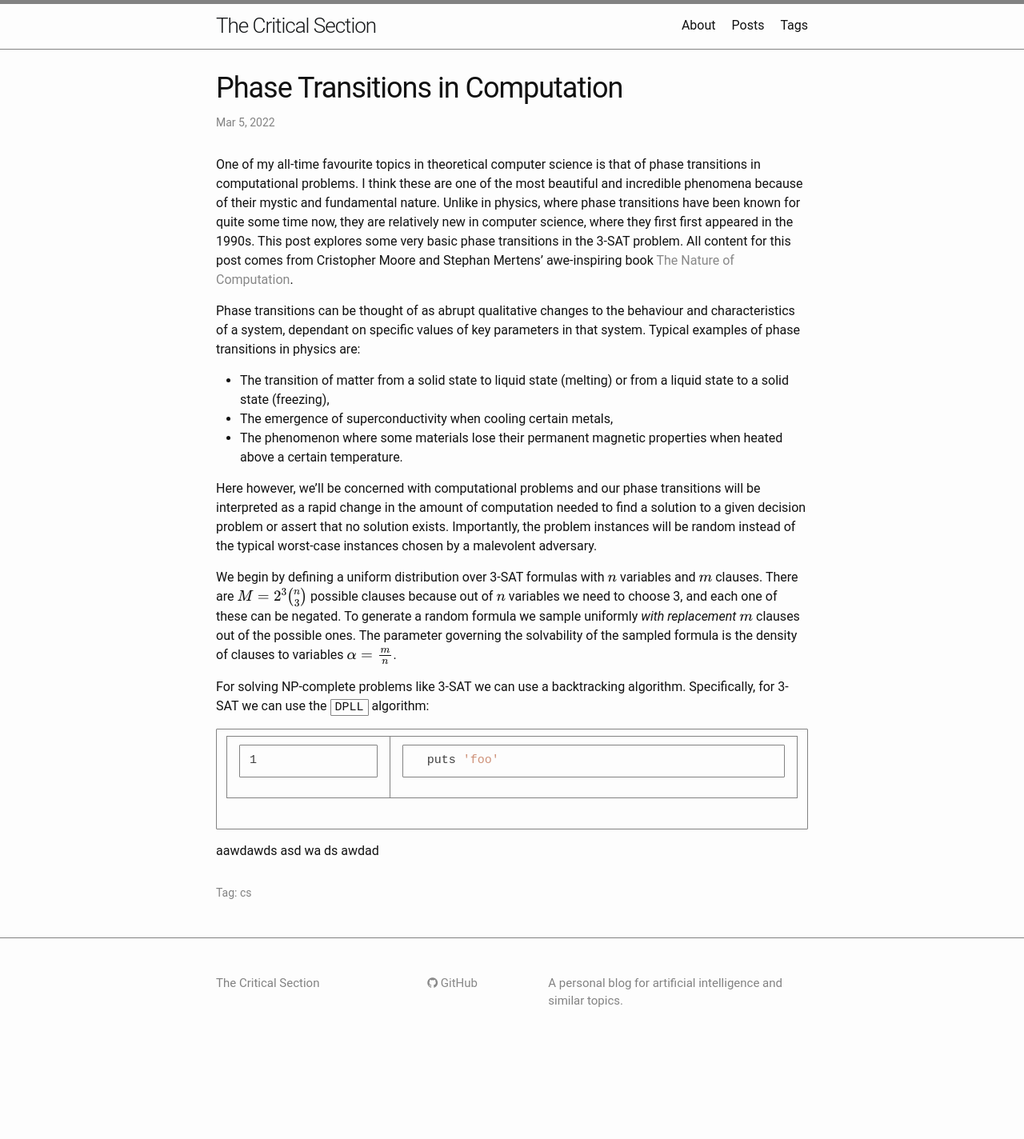
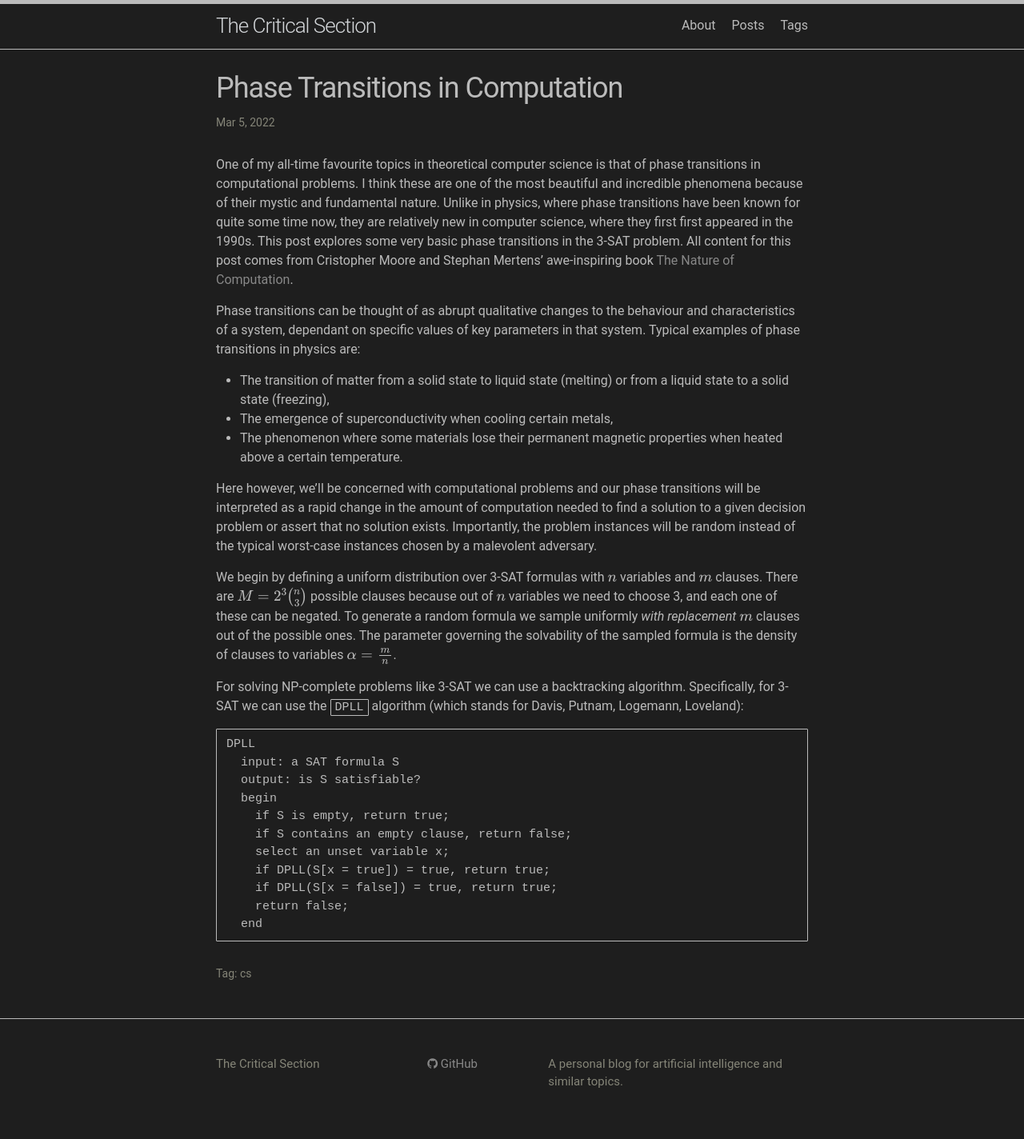
Before and after one commit to aceofgreens/aceofgreens.github.io, a Jekyll site: the page built from _posts/2022-04-01-phase_transitions_in_computation.md, in a window 1280 px wide. Shown: the whole page at 80% size. Built offline with Jekyll 4.4.1, drawn with Linux system fonts in a browser that asks for light colours; formulas are drawn with MathJax 3; before the commit the page ends 1323 px from its top, so only the background shows below that.

Commit message:
Post update and style changes

````diff
--- a/_posts/2022-04-01-phase_transitions_in_computation.md
+++ b/_posts/2022-04-01-phase_transitions_in_computation.md
@@ -16,12 +16,18 @@ Here however, we'll be concerned with computational problems and our phase trans
 
 We begin by defining a uniform distribution over 3-SAT formulas with $n$ variables and $m$ clauses. There are $M = 2^3 {n \choose 3}$ possible clauses because out of $n$ variables we need to choose 3, and each one of these can be negated. To generate a random formula we sample uniformly *with replacement* $m$ clauses out of the possible ones. The parameter governing the solvability of the sampled formula is the density of clauses to variables $\alpha = \frac{m}{n}$.
 
-For solving NP-complete problems like 3-SAT we can use a backtracking algorithm. Specifically, for 3-SAT we can use the `DPLL` algorithm:
+For solving NP-complete problems like 3-SAT we can use a backtracking algorithm. Specifically, for 3-SAT we can use the `DPLL` algorithm (which stands for Davis, Putnam, Logemann, Loveland):
 
-{% highlight python linenos %}
-  puts 'foo'
-{% endhighlight %}
-
-
-aawdawds asd wa ds
-awdad
+```
+DPLL
+  input: a SAT formula S
+  output: is S satisfiable?
+  begin
+    if S is empty, return true;
+    if S contains an empty clause, return false;
+    select an unset variable x;
+    if DPLL(S[x = true]) = true, return true;
+    if DPLL(S[x = false]) = true, return true;
+    return false;
+  end
+```
--- a/_sass/minima.scss
+++ b/_sass/minima.scss
@@ -12,7 +12,7 @@ $base-line-height: 1.5 !default;
 
 $spacing-unit:     30px !default;
 
-$dark_theme: false;
+$dark_theme: true;
 
 // White theme colour palette
 $text-color:       #111111; //bbbbbb
@@ -23,6 +23,8 @@ $grey-color-light: #828282; //#bbbbbb
 $grey-color-dark:  #828282; //bbbbbb)
 $hyperlink-color: #888888;
 $site-title-color: #141618; //d2d5d8
+$highlight-background-color: rgb(119, 16, 16); //fff
+$highlight-rouge-background-color: $background-color; //eef
 
 // Dark theme colour palette
 @if $dark_theme {
@@ -34,6 +36,8 @@ $site-title-color: #141618; //d2d5d8
   $grey-color-dark:  #bbbbbb;
   $hyperlink-color: #888888;
   $site-title-color: #d2d5d8;
+  $highlight-background-color: rgb(119, 16, 16); //fff
+  $highlight-rouge-background-color: $background-color; //eef
 }
 
 
--- a/_sass/minima/_syntax-highlighting.scss
+++ b/_sass/minima/_syntax-highlighting.scss
@@ -2,11 +2,12 @@
  * Syntax highlighting styles
  */
 .highlight {
-  background: #fff; // originally fff
+  background: $highlight-background-color;
+  ; // originally fff
   @extend %vertical-rhythm;
 
   .highlighter-rouge & {
-    background: #eef; //eef
+    background: $highlight-rouge-background-color; //eef
   }
 
   .c     { color: #6A9955; font-style: italic } // Comment
````
